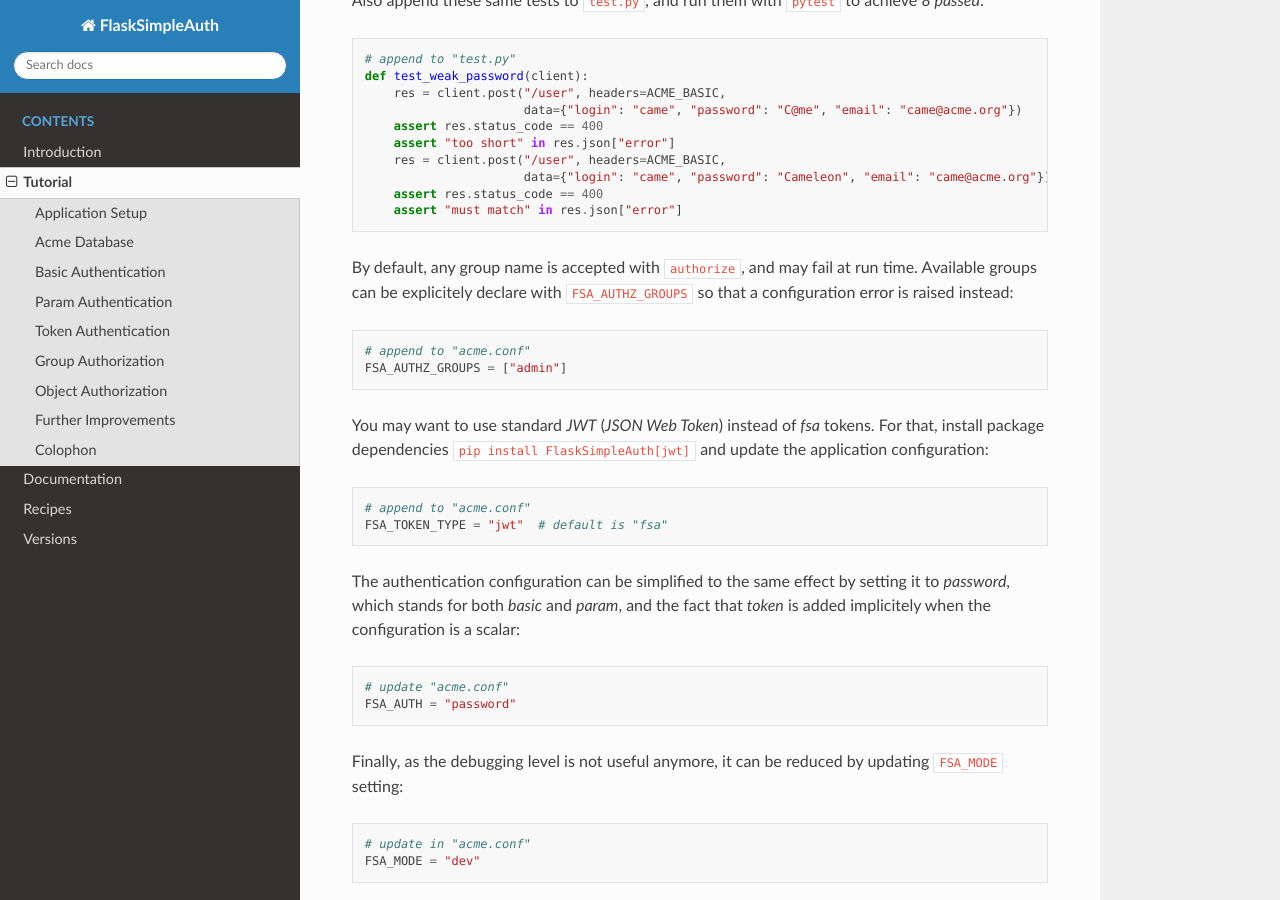
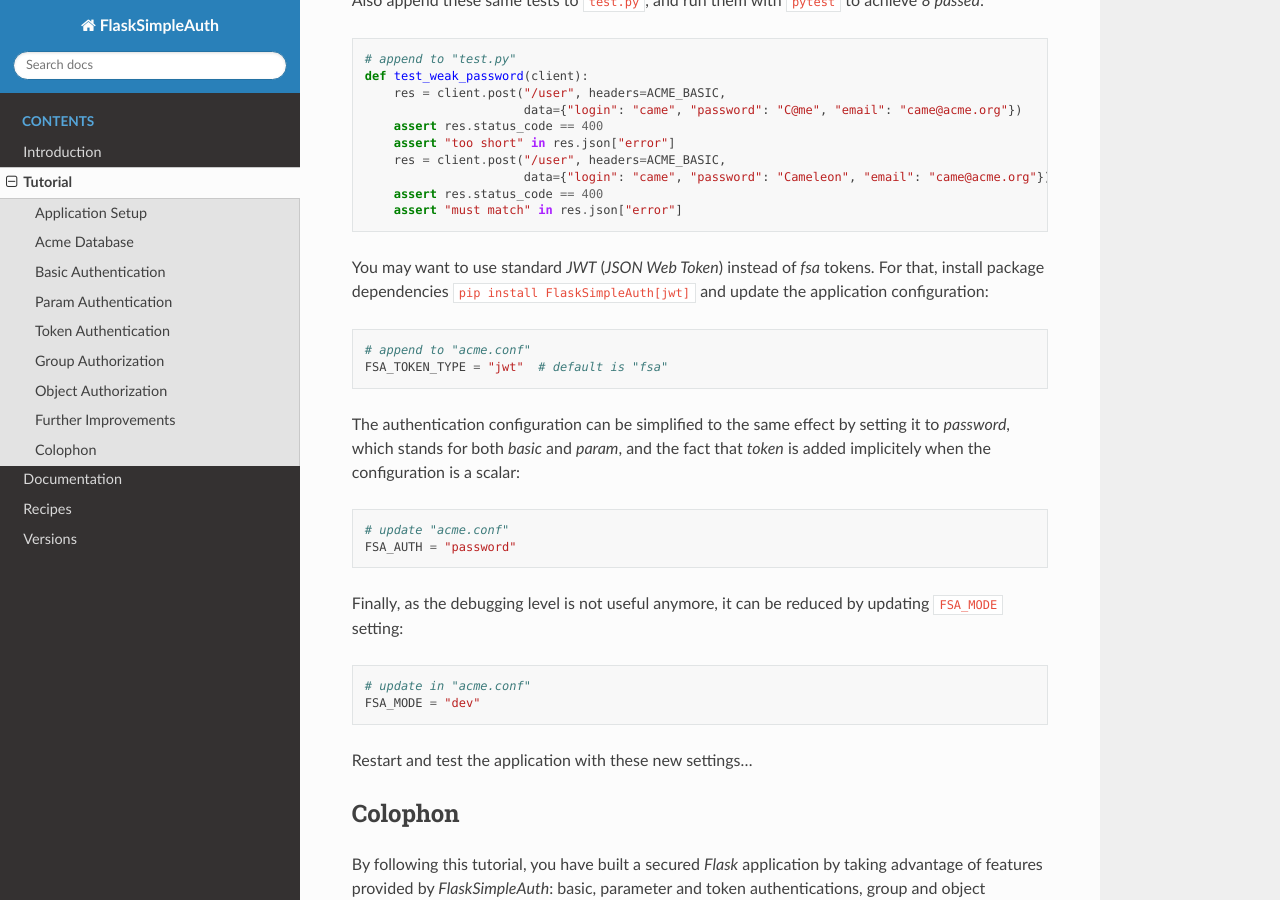
Before and after one commit to zx80/flask-simple-auth, a Sphinx documentation site: the page built from docs/TUTORIAL.md, in a window 1280 px wide and 900 px high, scrolled down 12172 px. Built offline with Sphinx 7.4.7 and the Read the Docs theme 2.0.0, drawn with Linux system fonts in a browser that asks for light colours; pages that are not in the unit, such as notebooks, are missing from menus.

Commit message:
remove FSA_AUTHZ_GROUPS because group_check does the same

````diff
--- a/docs/TUTORIAL.md
+++ b/docs/TUTORIAL.md
@@ -690,16 +690,6 @@
     assert "must match" in res.json["error"]
 ```
 
-By default, any group name is accepted with `authorize`, and may fail at run
-time.
-Available groups can be explicitely declare with `FSA_AUTHZ_GROUPS` so that a
-configuration error is raised instead:
-
-```python
-# append to "acme.conf"
-FSA_AUTHZ_GROUPS = ["admin"]
-```
-
 You may want to use standard *JWT* (*JSON Web Token*) instead of *fsa* tokens.
 For that, install package dependencies `pip install FlaskSimpleAuth[jwt]` and
 update the application configuration:
````
